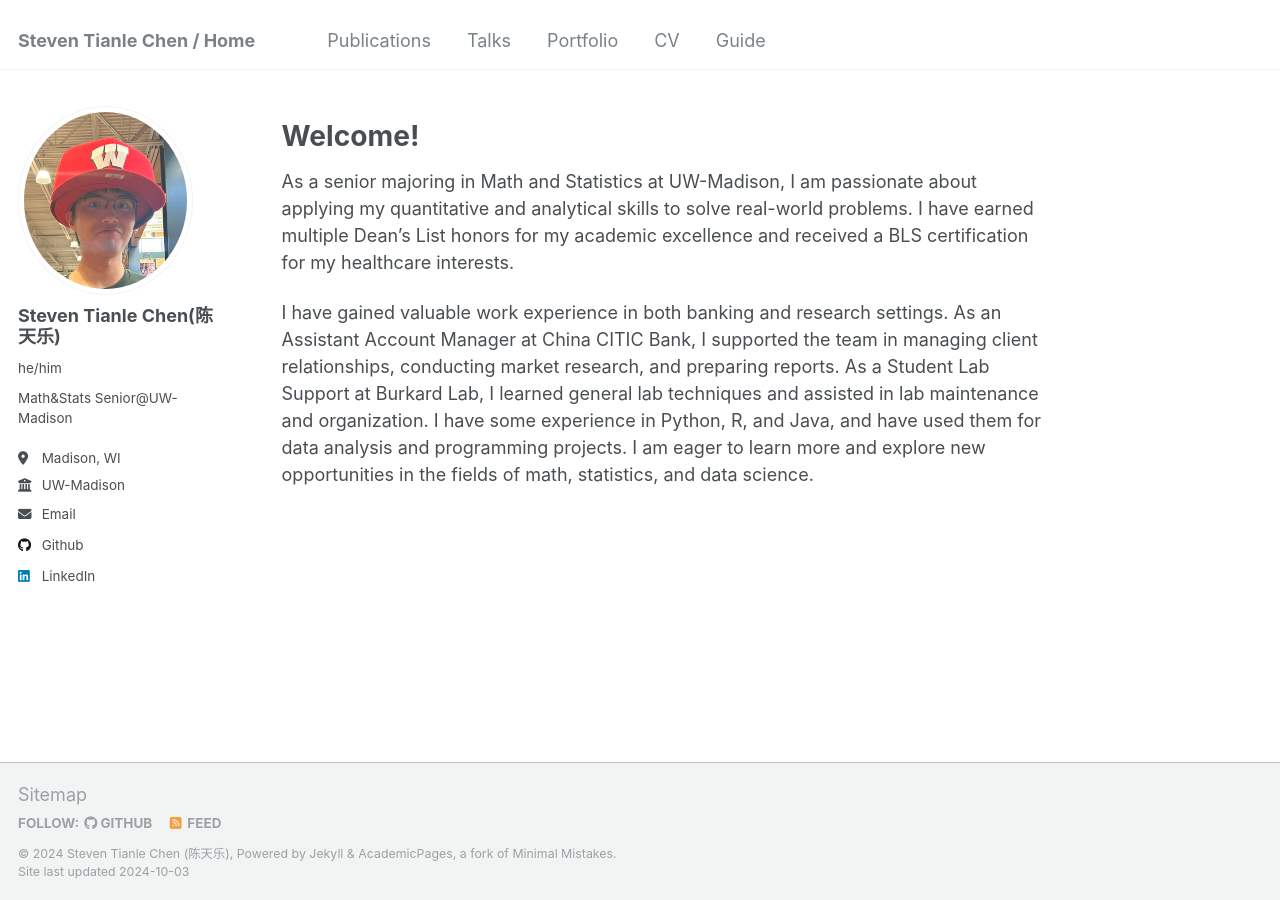
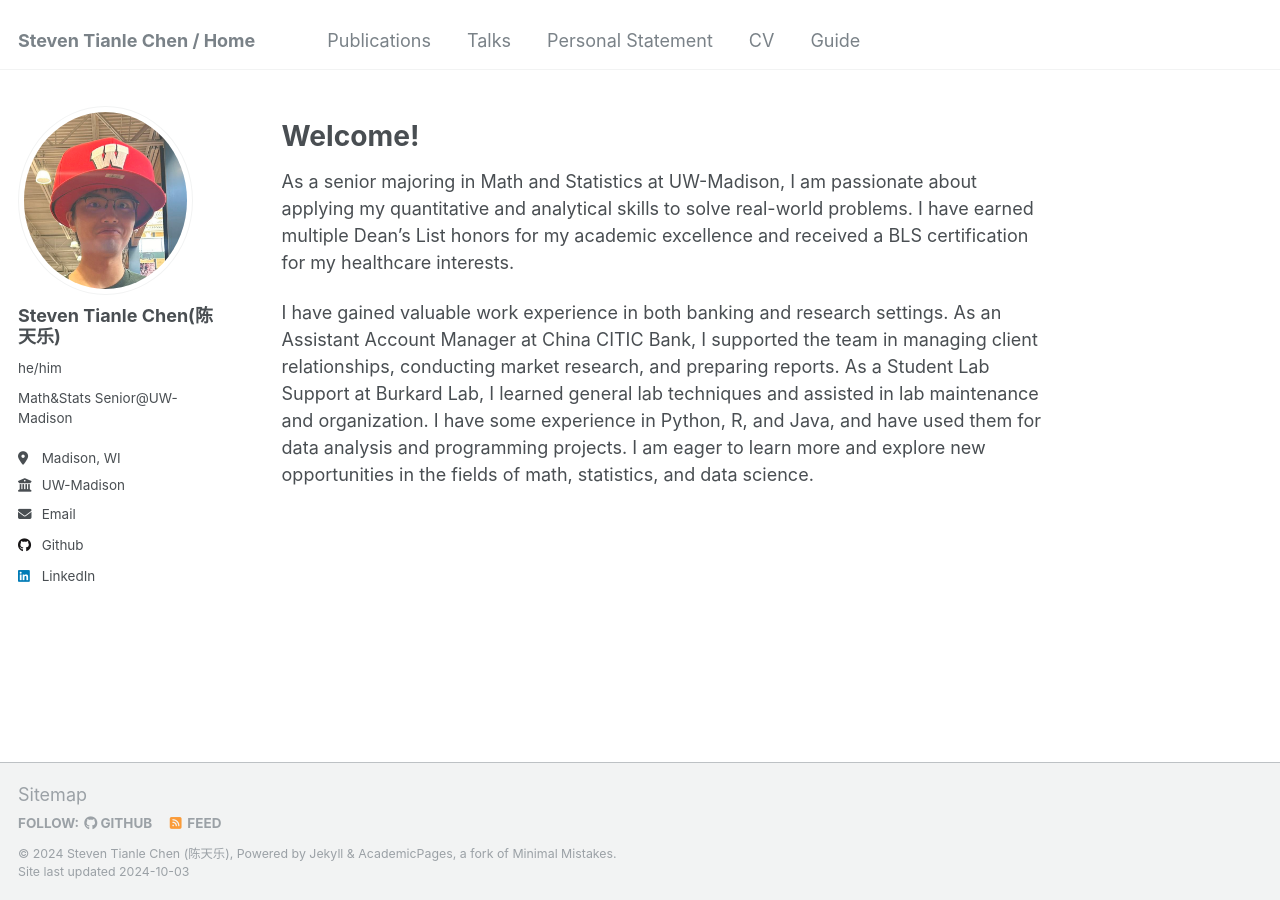
Before and after one commit to sttlchen/sttlchen.github.io, a Jekyll site: the page built from _pages/about.md, in a window 1280 px wide. Built offline with Jekyll 4.4.1, drawn with Linux system fonts in a browser that asks for light colours.

Commit message:
Update navigation.yml

```diff
--- a/_data/navigation.yml
+++ b/_data/navigation.yml
@@ -14,8 +14,8 @@ main:
   #- title: "Teaching"
     #url: /teaching/
 
-  - title: "Portfolio"
-    url: /portfolio/
+  - title: "Personal Statement"
+    url: /PS/
 
   #- title: "Blog Posts"
     #url: /year-archive/
```
